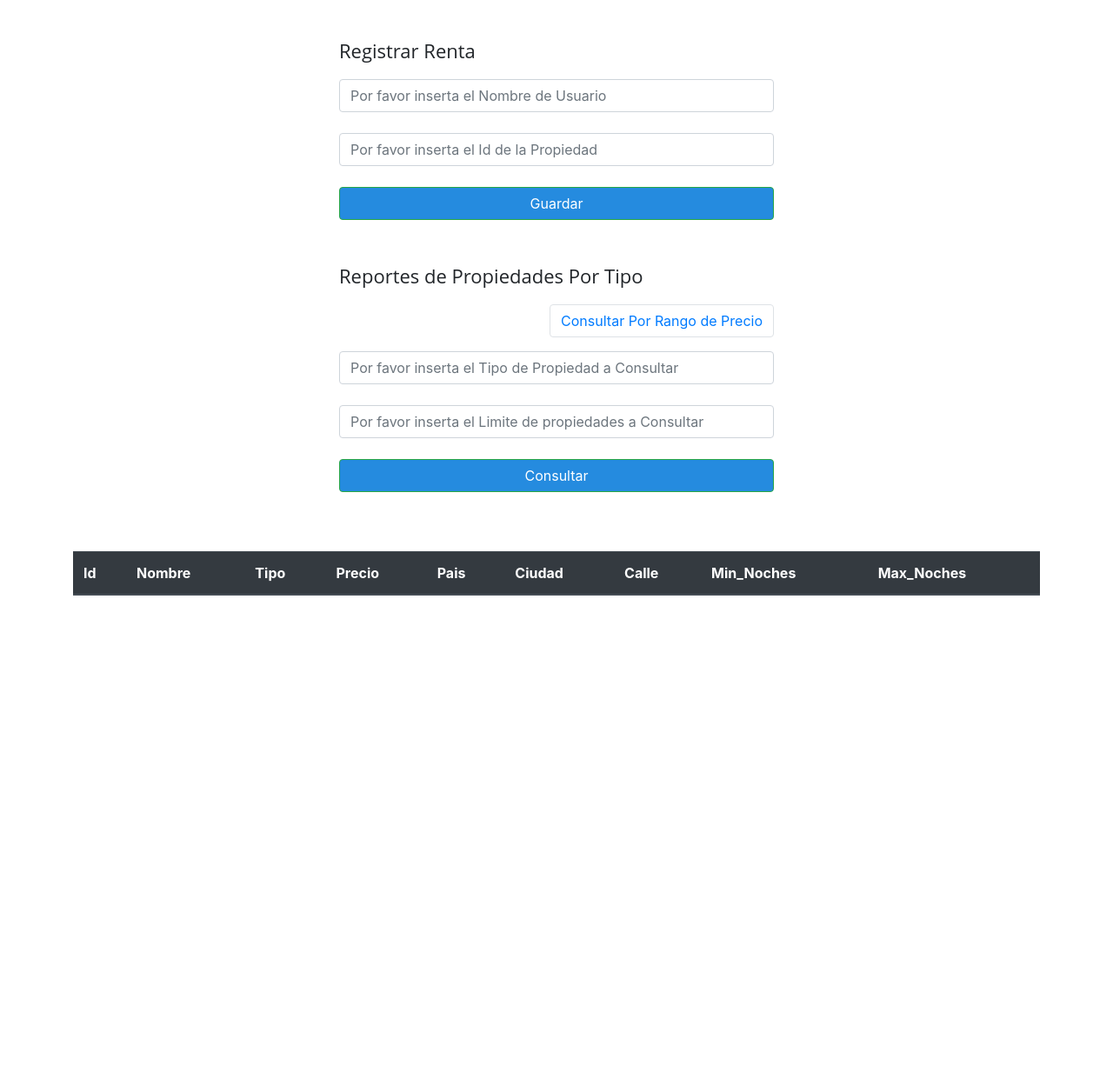
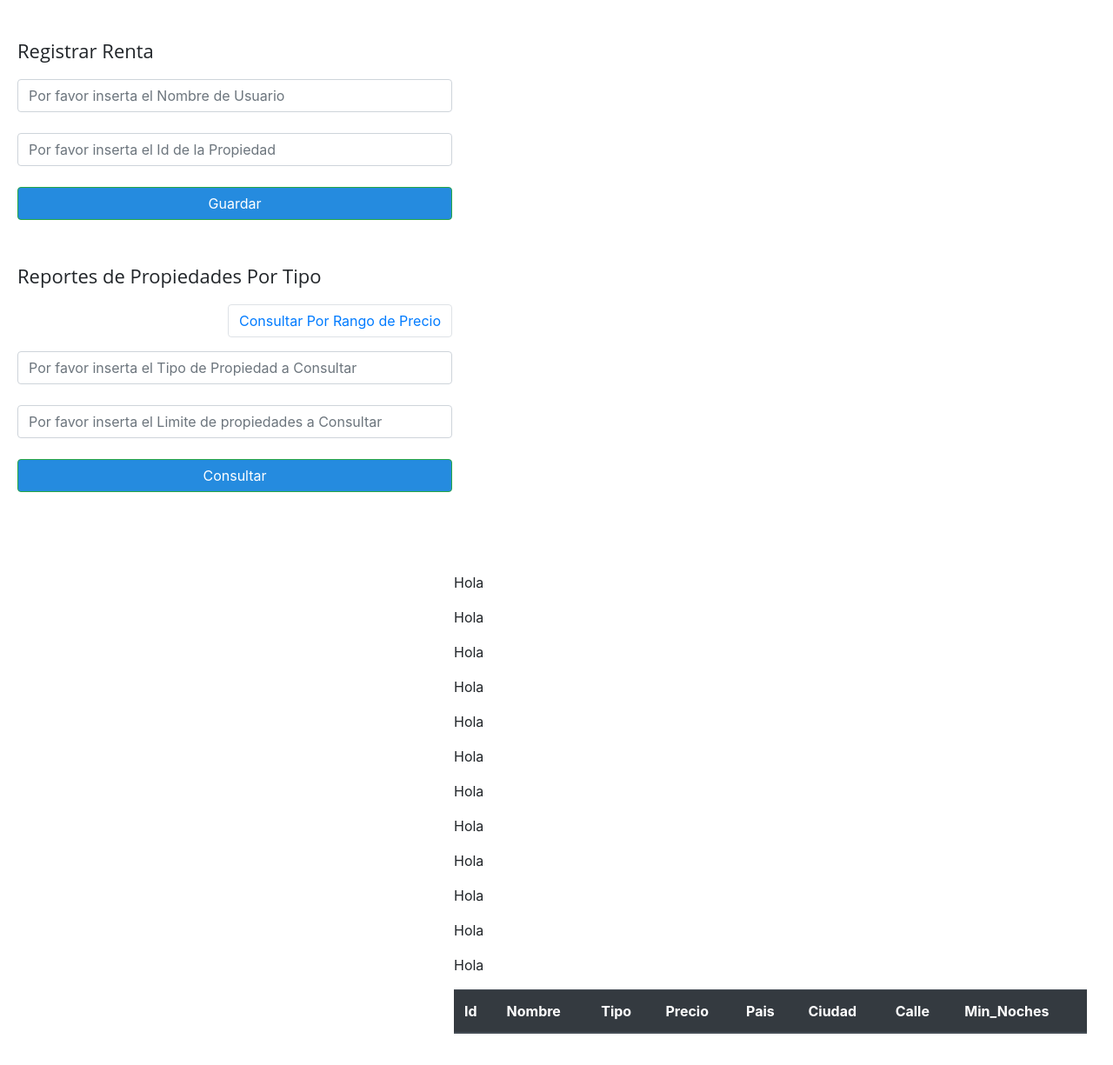
Before and after one commit to Emmanuel740/CloudComputingProyect2, a website: page frontEnd/renta.html in a window 1280 px wide. Shown: the part 62-1287 px from the top of the page at 87% size. Before the commit the page ends 800 px from the top, so only its background shows below. Drawn offline with nearby package versions, Linux system fonts and the light colour scheme.

Commit message:
Tercer Comit de Avance de Back en con frontEnd

```diff
--- a/frontEnd/renta.html
+++ b/frontEnd/renta.html
@@ -13,7 +13,7 @@
 <style>
     .centro {
         width: 500px;
-        margin: auto;
+        margin-left: 20px;
     }
 
     .registrar {
@@ -22,9 +22,10 @@
     }
 
     .ta {
-        margin: auto;
-        width: 90%;
+        width: 60%;
         padding: 20px;
+        float: right;
+        margin-right: 10px;
     }
 </style>
 
@@ -72,7 +73,7 @@
         </div>
     </nav>
 
-    <div class="centro">
+    <div class="centro" style="float: left;">
         <br><br>
 
         <form enctype="multipart/form-data">
@@ -139,7 +140,22 @@
 
     <div class="ta">
 
-        <br><br>
+        <br><br><br>
+        <div data-spy="scroll" data-target="#navbar-example2" data-offset="0">
+            <p>Hola</p>
+            <p>Hola</p>
+            <p>Hola</p>
+            <p>Hola</p>
+            <p>Hola</p>
+            <p>Hola</p>
+            <p>Hola</p>
+            <p>Hola</p>
+            <p>Hola</p>
+            <p>Hola</p>
+            <p>Hola</p>
+            <p>Hola</p>
+
+        </div>
         <table class="table table-dark">
             <thead>
                 <tr>
@@ -152,7 +168,7 @@
                     <th scope="col">Ciudad</th>
                     <th scope="col">Calle</th>
                     <th scope="col">Min_Noches</th>
-                    <th scope="col">Max_Noches</th>
+
 
 
 
@@ -164,7 +180,10 @@
 
             </tbody>
         </table>
+
     </div>
+
+
     <script type="text/javascript">
         $('form').on('submit', function(e) {
             e.preventDefault();
@@ -195,7 +214,7 @@
                                             <td>${ usuarios.address.market }</td>
                                             <td>${ usuarios.address.street }</td>
                                             <td>${ usuarios.minimum_nights }</td>
-                                            <td>${ usuarios.maximum_nights }</td>
+
 
 
 
```
